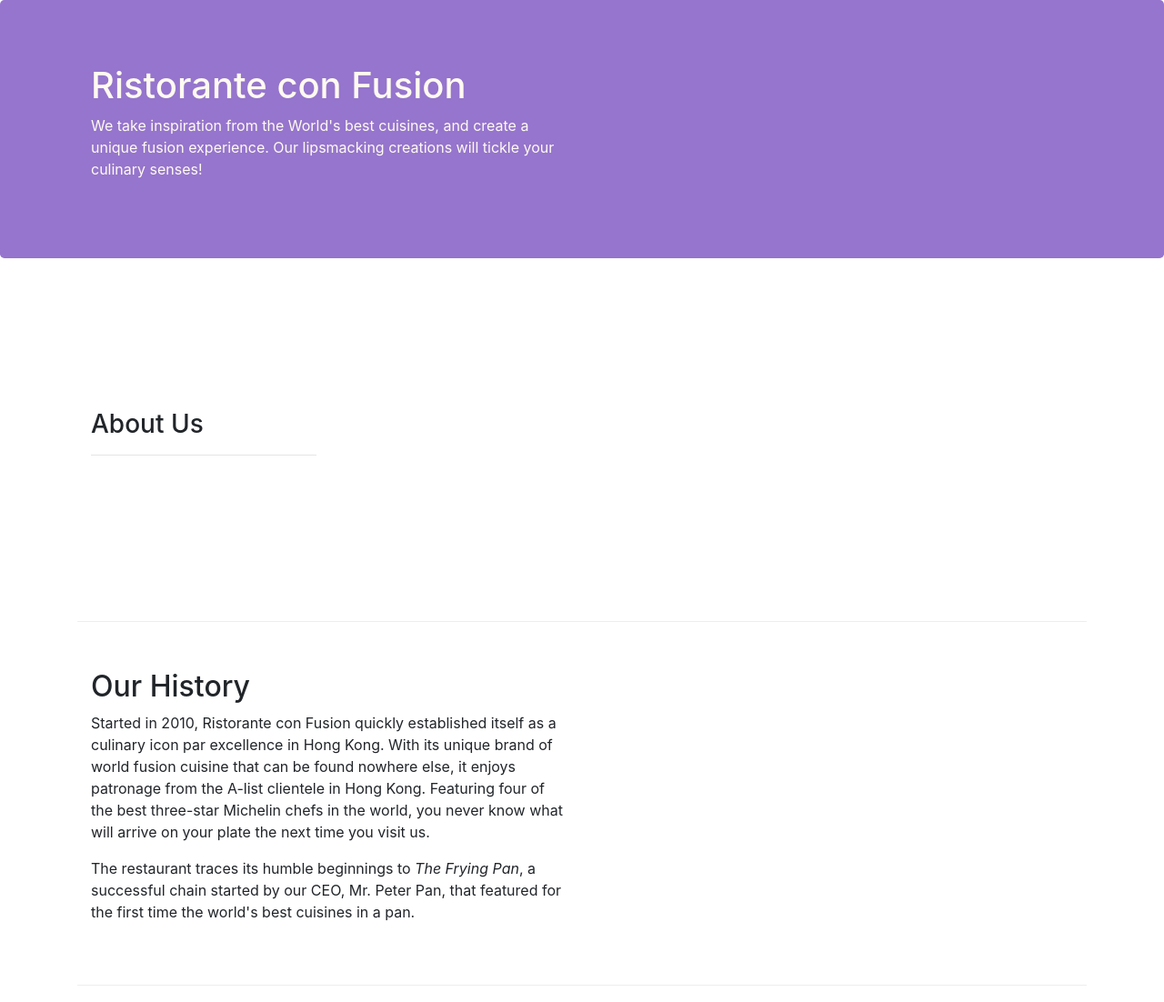
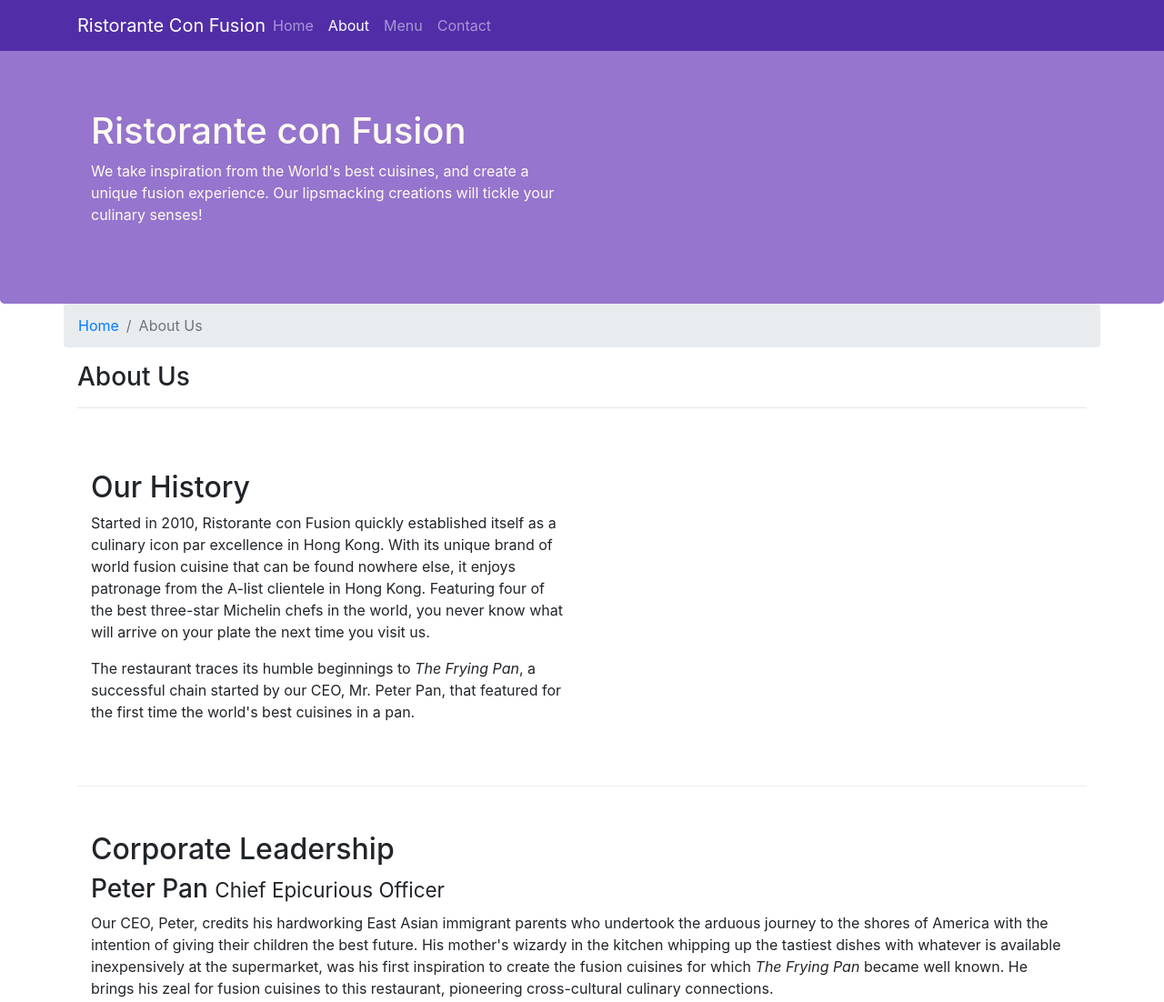
Before and after one commit to gabr-el/Front-End-Web-UI-Frameworks-and-Tools-Bootstrap-4, a website: page aboutus.html in a window 1280 px wide. Shown: the top 1102 px of the page at 91% size. Drawn offline with nearby package versions, Linux system fonts and the light colour scheme.

Commit message:
Navbar and Breadcrumbs

```diff
--- a/aboutus.html
+++ b/aboutus.html
@@ -15,13 +15,30 @@
 </head>
 
 <body>
+    <nav class="navbar navbar-dark navbar-expand-sm fixed-top">
+        <div class="container">
+            <button class="navbar-toggler" type="button" data-toggle="collapse" data-target="#Navbar">
+                <span class="navbar-toggler-icon"></span>
+            </button>
+            <a class="navbar-brand mr-auto" href="./index.html">Ristorante Con Fusion</a>
+            <div class="collapse navbar-collapse" id="Navbar">
+                <ul class="navbar-nav mr-auto">
+                    <li class="nav-item"><a class="nav-link" href="./index.html">Home</a></li>
+                    <li class="nav-item active"><a class="nav-link" href="#">About</a></li>
+                    <li class="nav-item"><a class="nav-link" href="#">Menu</a></li>
+                    <li class="nav-item"><a class="nav-link" href="#">Contact</a></li>
+                </ul>
+            </div>
+        </div>
+    </nav>
 
     <header class="jumbotron">
         <div class="container">
             <div class="row row-header">
                 <div class="col-12 col-sm-6">
                     <h1>Ristorante con Fusion</h1>
-                    <p>We take inspiration from the World's best cuisines, and create a unique fusion experience. Our lipsmacking creations will tickle your culinary senses!</p>
+                    <p>We take inspiration from the World's best cuisines, and create a unique fusion experience. Our
+                        lipsmacking creations will tickle your culinary senses!</p>
                 </div>
                 <div class="col-12 col-sm">
                 </div>
@@ -30,8 +47,12 @@
     </header>
 
     <div class="container">
-        <div class="row row-content align-items-center">
-            <div class="col-12 col-sm-4 col-md-3">
+        <div class="row">
+            <ol class="col-12 breadcrumb">
+                <li class="breadcrumb-item"><a href="./index.html">Home</a></li>
+                <li class="breadcrumb-item active"><a>About Us</a></li>
+            </ol>
+            <div class="col-12">
                 <h3>About Us</h3>
                 <hr>
             </div>
@@ -40,8 +61,13 @@
         <div class="row row-content align-items-center">
             <div class="col-12 col-sm-4 col-md-6">
                 <h2>Our History</h2>
-                <p>Started in 2010, Ristorante con Fusion quickly established itself as a culinary icon par excellence in Hong Kong. With its unique brand of world fusion cuisine that can be found nowhere else, it enjoys patronage from the A-list clientele in Hong Kong.  Featuring four of the best three-star Michelin chefs in the world, you never know what will arrive on your plate the next time you visit us.</p>
-                <p>The restaurant traces its humble beginnings to <em>The Frying Pan</em>, a successful chain started by our CEO, Mr. Peter Pan, that featured for the first time the world's best cuisines in a pan.</p>
+                <p>Started in 2010, Ristorante con Fusion quickly established itself as a culinary icon par excellence
+                    in Hong Kong. With its unique brand of world fusion cuisine that can be found nowhere else, it
+                    enjoys patronage from the A-list clientele in Hong Kong. Featuring four of the best three-star
+                    Michelin chefs in the world, you never know what will arrive on your plate the next time you visit
+                    us.</p>
+                <p>The restaurant traces its humble beginnings to <em>The Frying Pan</em>, a successful chain started by
+                    our CEO, Mr. Peter Pan, that featured for the first time the world's best cuisines in a pan.</p>
             </div>
             <div class="col-12 col-sm">
             </div>
@@ -52,13 +78,27 @@
             <div class="col-12 col-sm-4 col-md-12">
                 <h2>Corporate Leadership</h2>
                 <h3>Peter Pan <small>Chief Epicurious Officer</small></h3>
-                <p class="d-sm-block d-none">Our CEO, Peter, credits his hardworking East Asian immigrant parents who undertook the arduous journey to the shores of America with the intention of giving their children the best future. His mother's wizardy in the kitchen whipping up the tastiest dishes with whatever is available inexpensively at the supermarket, was his first inspiration to create the fusion cuisines for which <em>The Frying Pan</em> became well known. He brings his zeal for fusion cuisines to this restaurant, pioneering cross-cultural culinary connections.</p>
+                <p class="d-sm-block d-none">Our CEO, Peter, credits his hardworking East Asian immigrant parents who
+                    undertook the arduous journey to the shores of America with the intention of giving their children
+                    the best future. His mother's wizardy in the kitchen whipping up the tastiest dishes with whatever
+                    is available inexpensively at the supermarket, was his first inspiration to create the fusion
+                    cuisines for which <em>The Frying Pan</em> became well known. He brings his zeal for fusion cuisines
+                    to this restaurant, pioneering cross-cultural culinary connections.</p>
                 <h3>Dhanasekaran Witherspoon <small>Chief Food Officer</small></h3>
-                <p class="d-sm-block d-none">Our CFO, Danny, as he is affectionately referred to by his colleagues, comes from a long established family tradition in farming and produce. His experiences growing up on a farm in the Australian outback gave him great appreciation for varieties of food sources. As he puts it in his own words, <em>Everything that runs, wins, and everything that stays, pays!</em></p>
+                <p class="d-sm-block d-none">Our CFO, Danny, as he is affectionately referred to by his colleagues,
+                    comes from a long established family tradition in farming and produce. His experiences growing up on
+                    a farm in the Australian outback gave him great appreciation for varieties of food sources. As he
+                    puts it in his own words, <em>Everything that runs, wins, and everything that stays, pays!</em></p>
                 <h3>Agumbe Tang <small>Chief Taste Officer</small></h3>
-                <p class="d-sm-block d-none">Blessed with the most discerning gustatory sense, Agumbe, our CTO, personally ensures that every dish that we serve meets his exacting tastes. Our chefs dread the tongue lashing that ensues if their dish does not meet his exacting standards. He lives by his motto, <em>You click only if you survive my lick.</em></p>
+                <p class="d-sm-block d-none">Blessed with the most discerning gustatory sense, Agumbe, our CTO,
+                    personally ensures that every dish that we serve meets his exacting tastes. Our chefs dread the
+                    tongue lashing that ensues if their dish does not meet his exacting standards. He lives by his
+                    motto, <em>You click only if you survive my lick.</em></p>
                 <h3>Alberto Somayya <small>Executive Chef</small></h3>
-                <p class="d-sm-block d-none">Award winning three-star Michelin chef with wide International experience having worked closely with whos-who in the culinary world, he specializes in creating mouthwatering Indo-Italian fusion experiences. He says, <em>Put together the cuisines from the two craziest cultures, and you get a winning hit! Amma Mia!</em></p>
+                <p class="d-sm-block d-none">Award winning three-star Michelin chef with wide International experience
+                    having worked closely with whos-who in the culinary world, he specializes in creating mouthwatering
+                    Indo-Italian fusion experiences. He says, <em>Put together the cuisines from the two craziest
+                        cultures, and you get a winning hit! Amma Mia!</em></p>
             </div>
         </div>
 
@@ -70,7 +110,7 @@
                 <div class="col-4 offset-1 col-sm-2">
                     <h5>Links</h5>
                     <ul class="list-unstyled">
-                        <li><a href="#">Home</a></li>
+                        <li><a href="./index.html">Home</a></li>
                         <li><a href="#">About</a></li>
                         <li><a href="#">Menu</a></li>
                         <li><a href="#">Contact</a></li>
--- a/css/styles.css
+++ b/css/styles.css
@@ -28,3 +28,12 @@ address{
     margin:0px;
     color:#0f0f0f;
 }
+
+body{
+    padding:50px 0px 0px 0px;
+    z-index:0;
+}
+
+.navbar-dark {
+     background-color: #512DA8;
+}
```
Also changed, not shown: index.html (+28 -7 lines). Lines whose indentation alone changed are shown as unchanged.
